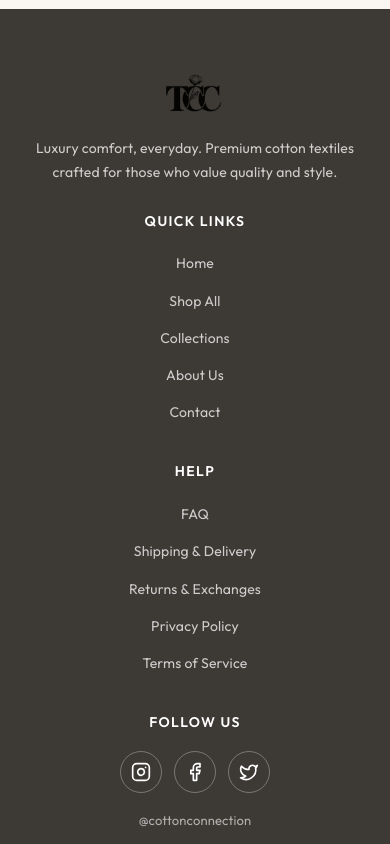
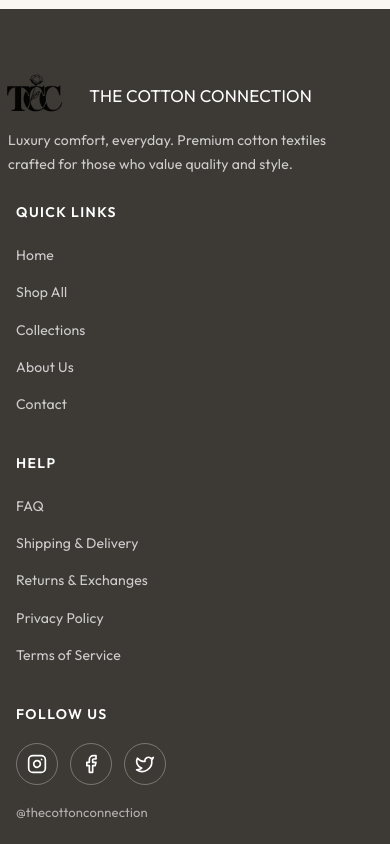
Before and after one commit to mutahir123mutahir123/cotten-connection, a React (Vite) app: page /contact in a window 390 px wide. Shown: the part 1640-2484 px from the top of the page. Built offline with nearby package versions, Linux system fonts and the light colour scheme; a web font is replaced by a local one.

Commit message:
Update footer: add logo text, adjust spacing and alignment

```diff
--- a/src/components/Footer.css
+++ b/src/components/Footer.css
@@ -11,21 +11,32 @@
 }
 
 /* Brand */
+.footer__brand {
+  text-align: left;
+  margin-left: -8px;
+}
+
 .footer__logo {
-  display: inline-block;
+  display: inline-flex;
+  align-items: center;
   margin-bottom: 16px;
 }
+
 .footer__logo-img {
   height: 40px;
   width: auto;
   object-fit: contain;
+  margin-left: -25px;
 }
+
 .footer__logo-text {
   font-family: var(--font-heading);
-  font-size: 22px;
-  font-weight: 700;
+  font-size: 17px;
+  font-weight: 400;
+  margin-top: 8px;
   color: #ffffff;
 }
+
 .footer__logo span {
   color: #ffffff;
 }
@@ -35,6 +46,7 @@
   line-height: 1.7;
   color: rgba(255, 255, 255, 0.75);
   max-width: 280px;
+  text-align: left;
 }
 
 /* Columns */
@@ -51,11 +63,13 @@
 .footer__links li {
   margin-bottom: 10px;
 }
+
 .footer__links a {
   font-size: 14px;
   color: rgba(255, 255, 255, 0.75);
   transition: color var(--transition-fast);
 }
+
 .footer__links a:hover {
   color: var(--color-coral);
 }
@@ -78,6 +92,7 @@
   color: #ffffff;
   transition: all var(--transition-fast);
 }
+
 .footer__social:hover {
   border-color: var(--color-coral);
   background: var(--color-coral);
@@ -139,15 +154,20 @@
   .footer__grid {
     grid-template-columns: 1fr;
     gap: 28px;
-    text-align: center;
   }
+
+  .footer__brand {
+    text-align: left;
+  }
+
   .footer__tagline {
     max-width: 100%;
-    margin: 0 auto;
   }
+
   .footer__socials {
-    justify-content: center;
+    justify-content: flex-start;
   }
+
   .footer__bottom {
     flex-direction: column;
     gap: 16px;
--- a/src/components/Footer.jsx
+++ b/src/components/Footer.jsx
@@ -14,6 +14,7 @@ const Footer = memo(function Footer() {
           <div className="footer__brand">
             <Link to="/" className="footer__logo">
               <img src="/images/logo1.png" alt="Cotton Connection" className="footer__logo-img" />
+              <span className="footer__logo-text">THE COTTON CONNECTION</span>
             </Link>
             <p className="footer__tagline">
               Luxury comfort, everyday. Premium cotton textiles crafted
@@ -60,7 +61,7 @@ const Footer = memo(function Footer() {
               </a>
             </div>
             <p className="footer__social-text">
-              @cottonconnection
+              @thecottonconnection
             </p>
           </div>
         </div>
@@ -69,7 +70,7 @@ const Footer = memo(function Footer() {
 
         <div className="footer__bottom">
           <p className="footer__copyright">
-            © {year} Cotton Connection. All rights reserved.
+            © {year}The Cotton Connection. All rights reserved.
           </p>
 
           <div className="footer__payments">
```
